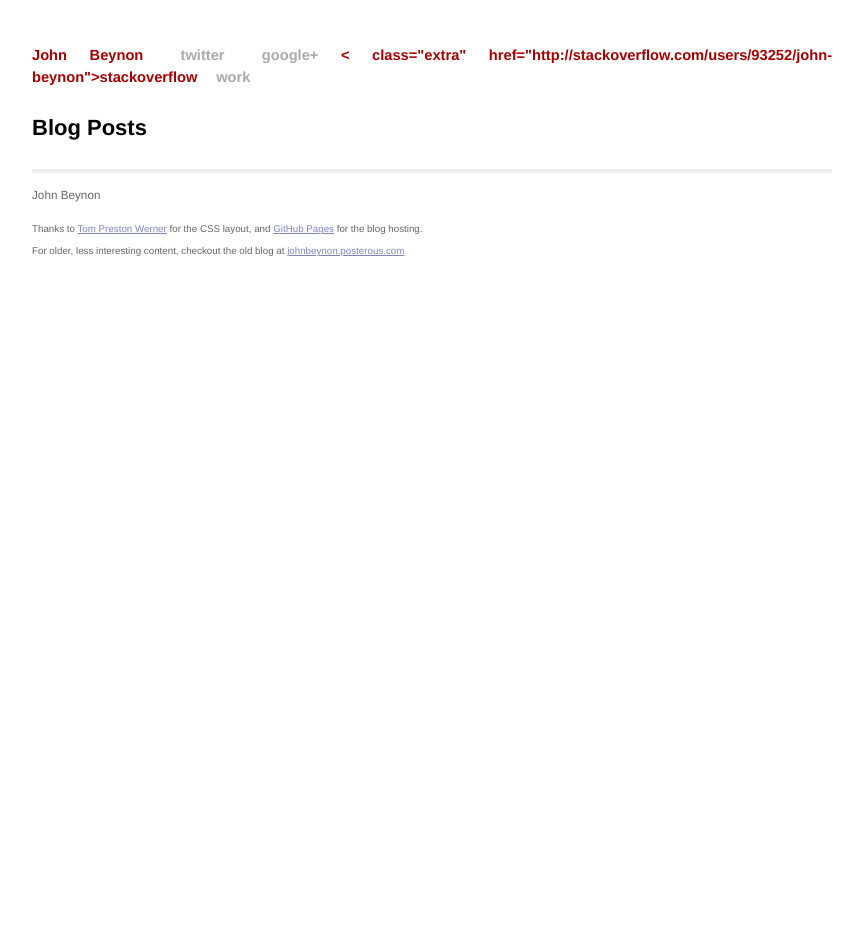
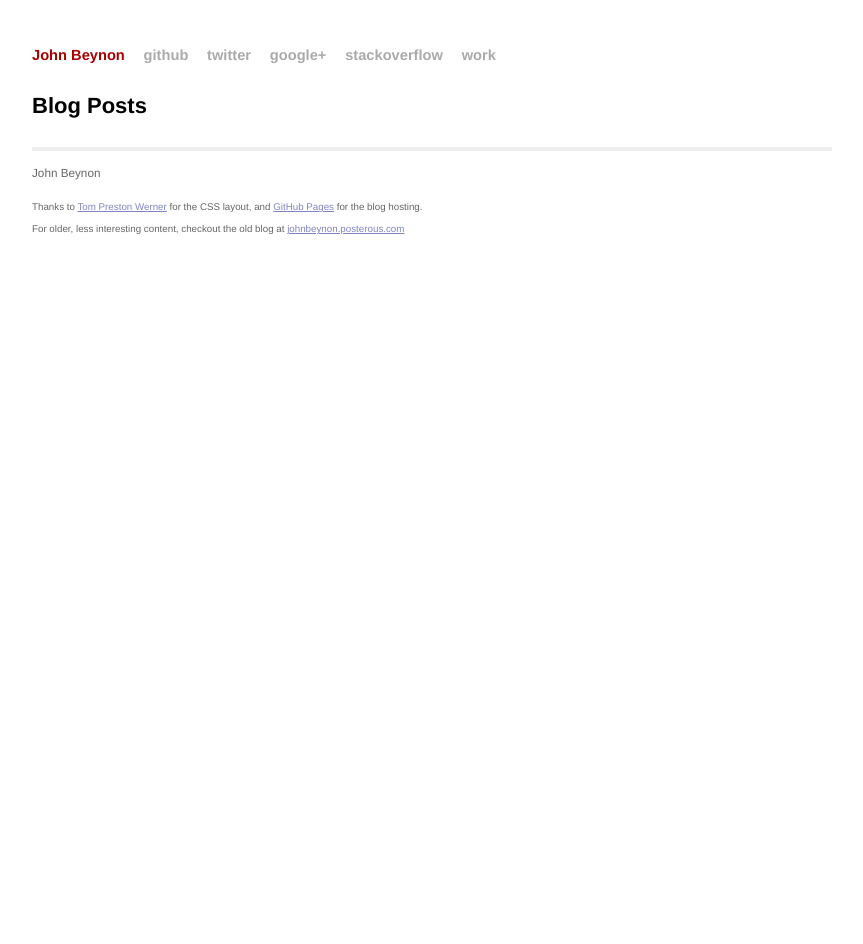
Before and after one commit to johnbeynon/johnbeynon.github.com, a Jekyll site: the page built from index.html, in a window 1280 px wide. Shown: the whole page, without its empty margins (208-1071 px from the left). Built offline with Jekyll 4.4.1, drawn with Linux system fonts in a browser that asks for light colours; Markdown is read by kramdown in place of the engine named in the settings.

Commit message:
Fixing links

```diff
--- a/_layouts/default.html
+++ b/_layouts/default.html
@@ -28,11 +28,11 @@
 <div class="site">
   <div class="title">
     <a href="/">John Beynon</a>
-    <a class="extra" href="http://github.com/johnbeynon>github</a>
+    <a class="extra" href="http://github.com/johnbeynon">github</a>
     <a class="extra" href="http://twitter.com/johnbeynon">twitter</a>
-	<a class="extra" href="https://plus.google.com/u/0/102563067814101499205">google+</a>
-	< class="extra" href="http://stackoverflow.com/users/93252/john-beynon">stackoverflow</a>
-	<a class="extra" href="https://kyan.com">work</a>
+	  <a class="extra" href="https://plus.google.com/u/0/102563067814101499205">google+</a>
+	  <a class="extra" href="http://stackoverflow.com/users/93252/john-beynon">stackoverflow</a>
+	  <a class="extra" href="https://kyan.com">work</a>
   </div>
 
   {{ content }}
```
